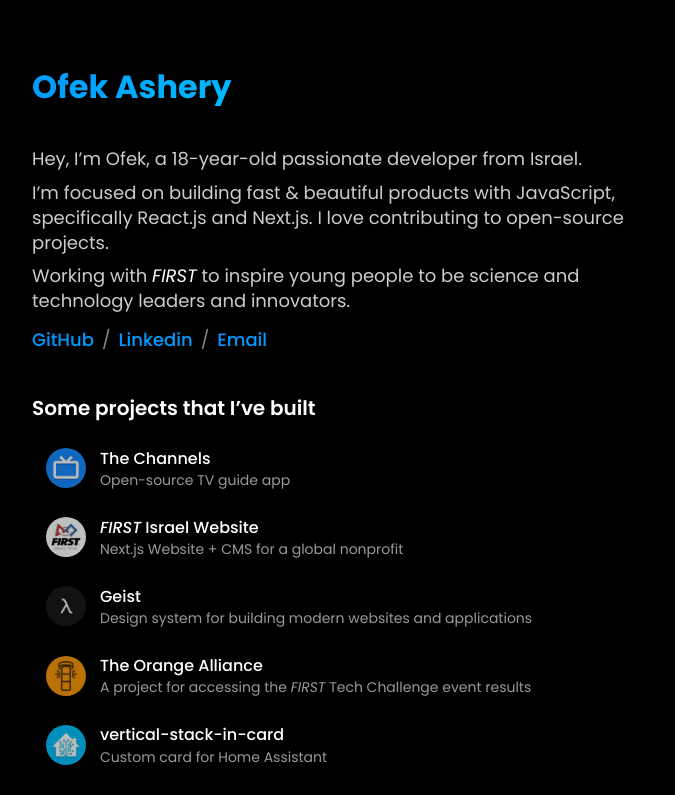
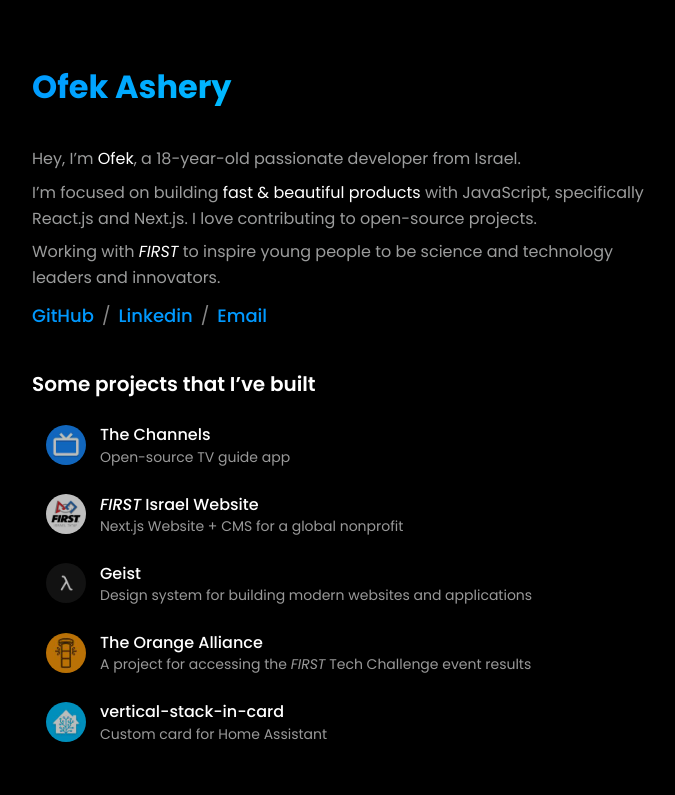
Before and after one commit to ofekashery/ofek.ashery.me, a Next.js app: page / in a window 1280 px wide. Shown: the top 795 px of the page, without its empty margins (288-963 px from the left). Built offline with nearby package versions, Linux system fonts and the light colour scheme.

Commit message:
Update bio style

```diff
--- a/pages/index.tsx
+++ b/pages/index.tsx
@@ -24,10 +24,12 @@
       <div className="content">
         <h1>Ofek Ashery</h1>
         <div className="bio">
-          <p>Hey, I’m Ofek, a 18-year-old passionate developer from Israel.</p>
           <p>
-            I’m focused on building fast &amp; beautiful products with JavaScript, specifically React.js and Next.js. I
-            love contributing to open-source projects.
+            Hey, I’m <span>Ofek</span>, a 18-year-old passionate developer from Israel.
+          </p>
+          <p>
+            I’m focused on building <span>fast &amp; beautiful products</span> with JavaScript, specifically React.js
+            and Next.js. I love contributing to open-source projects.
           </p>
           <p>
             Working with{' '}
@@ -145,12 +147,14 @@
           display: inline-block;
         }
         .bio p {
-          font-size: 1.125rem;
+          font-size: 1rem;
           margin: 0.5rem 0;
           font-weight: 400;
-          color: #ccc;
+          color: #9b9c9c;
+          line-height: 1.6;
         }
-        .bio a {
+        .bio a,
+        .bio span {
           color: #fff;
           text-decoration: none;
         }
```
